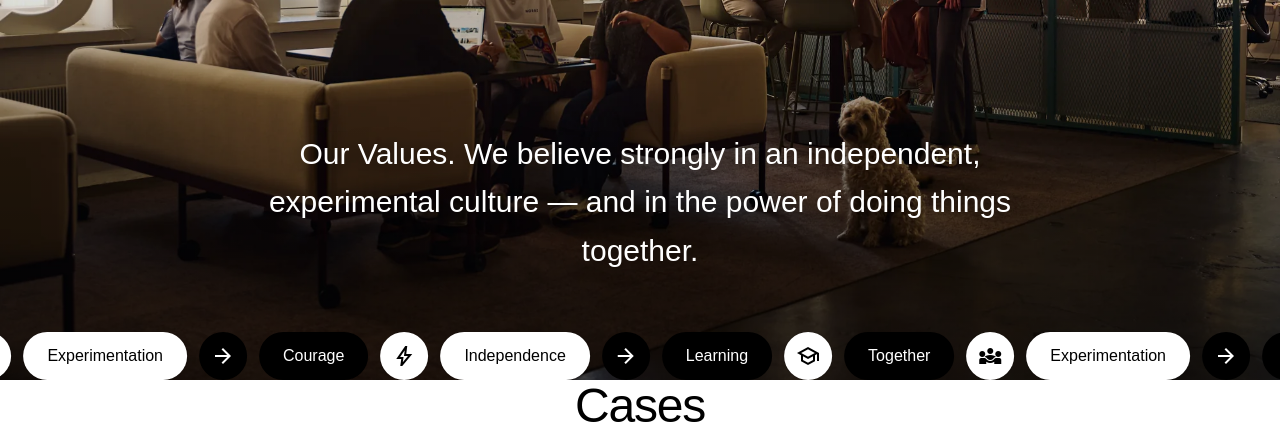
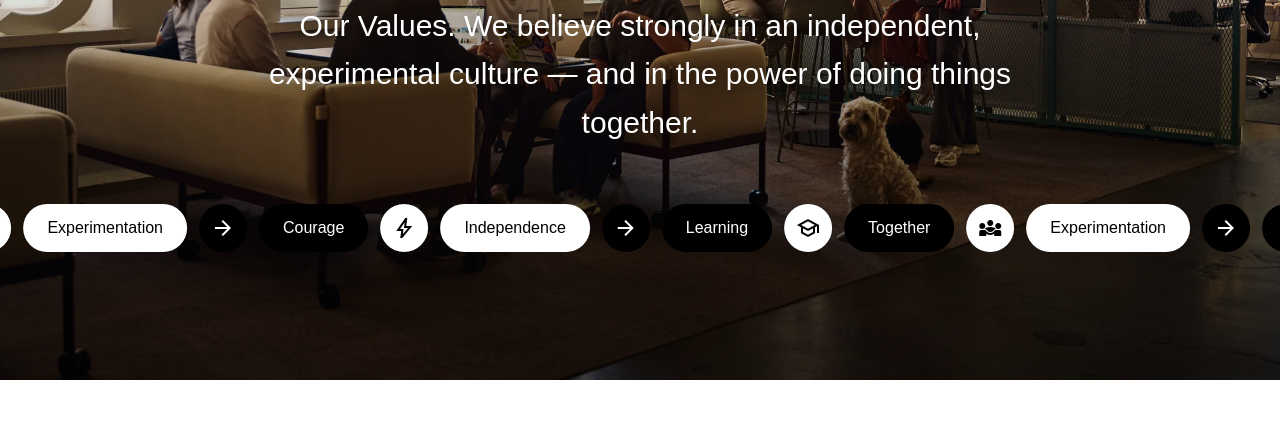
Before and after one commit to waelosamahelmi/norr3-new-website, a Next.js app: page /en in a window 1280 px wide. Shown: the part 2720-3150 px from the top of the page. Built offline with nearby package versions, Linux system fonts and the light colour scheme; no server answers; a web font is replaced by a local one.

Commit message:
Parallax band: add bottom padding; Cases section: add top padding

```diff
--- a/src/app/[locale]/page.tsx
+++ b/src/app/[locale]/page.tsx
@@ -205,7 +205,7 @@ export default async function HomePage({ params }: PageProps<"/[locale]">) {
       />
 
       {/* Cases */}
-      <section id="caset" className="scroll-mt-24 pb-24 lg:pb-32">
+      <section id="caset" className="scroll-mt-24 pb-24 pt-24 lg:pb-32 lg:pt-32">
         <Container>
           <SectionHeader
             heading={dict.home.cases.heading}
--- a/src/components/ParallaxBand.tsx
+++ b/src/components/ParallaxBand.tsx
@@ -34,7 +34,7 @@ export function ParallaxBand({
       {/* Legibility gradient over the photograph. */}
       <div aria-hidden className="pointer-events-none absolute inset-0 bg-gradient-to-b from-ink/45 via-ink/10 to-ink/60" />
 
-      <div className="relative z-10">
+      <div className="relative z-10 pb-24 lg:pb-32">
         <Reveal className="flex justify-center px-6">
           {caption && (
             <p className="max-w-3xl text-center text-xl font-medium leading-relaxed text-white [text-shadow:0_2px_18px_rgba(0,0,0,0.65)] sm:text-2xl lg:text-3xl">
```
